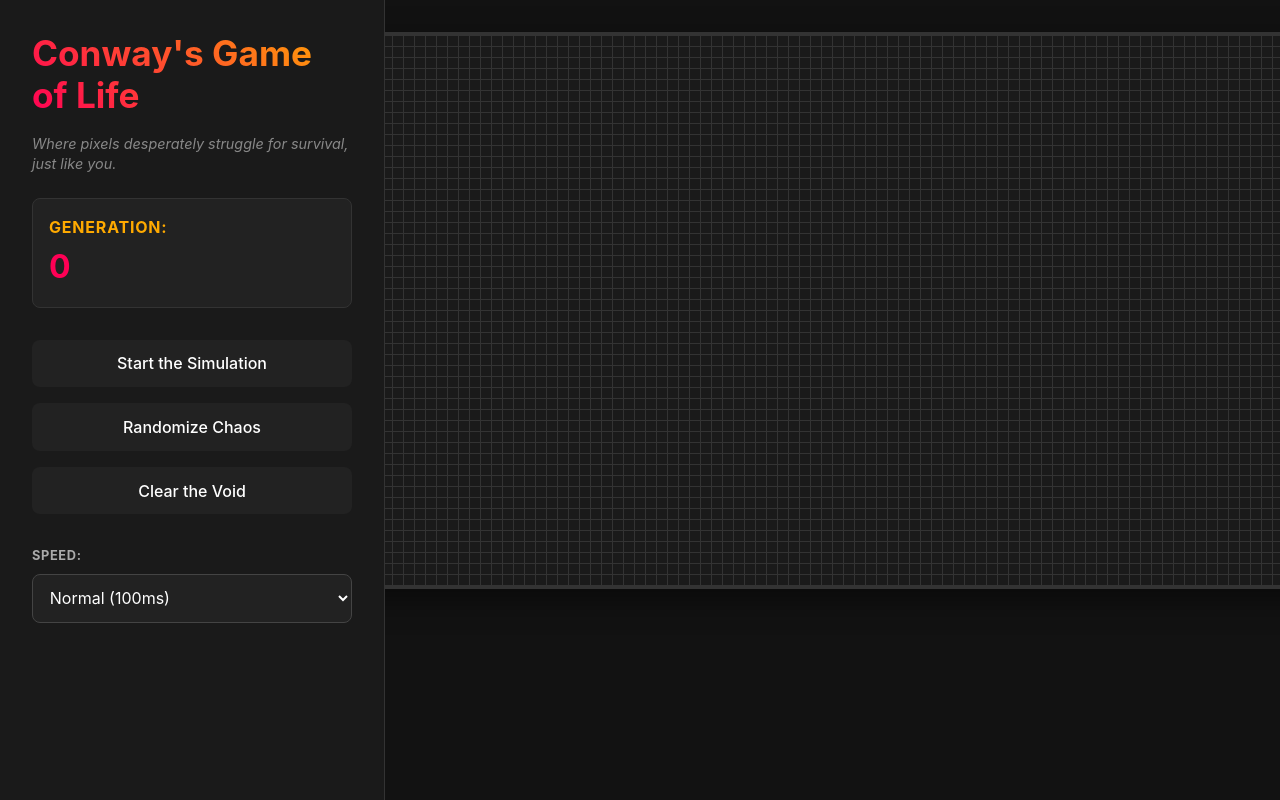
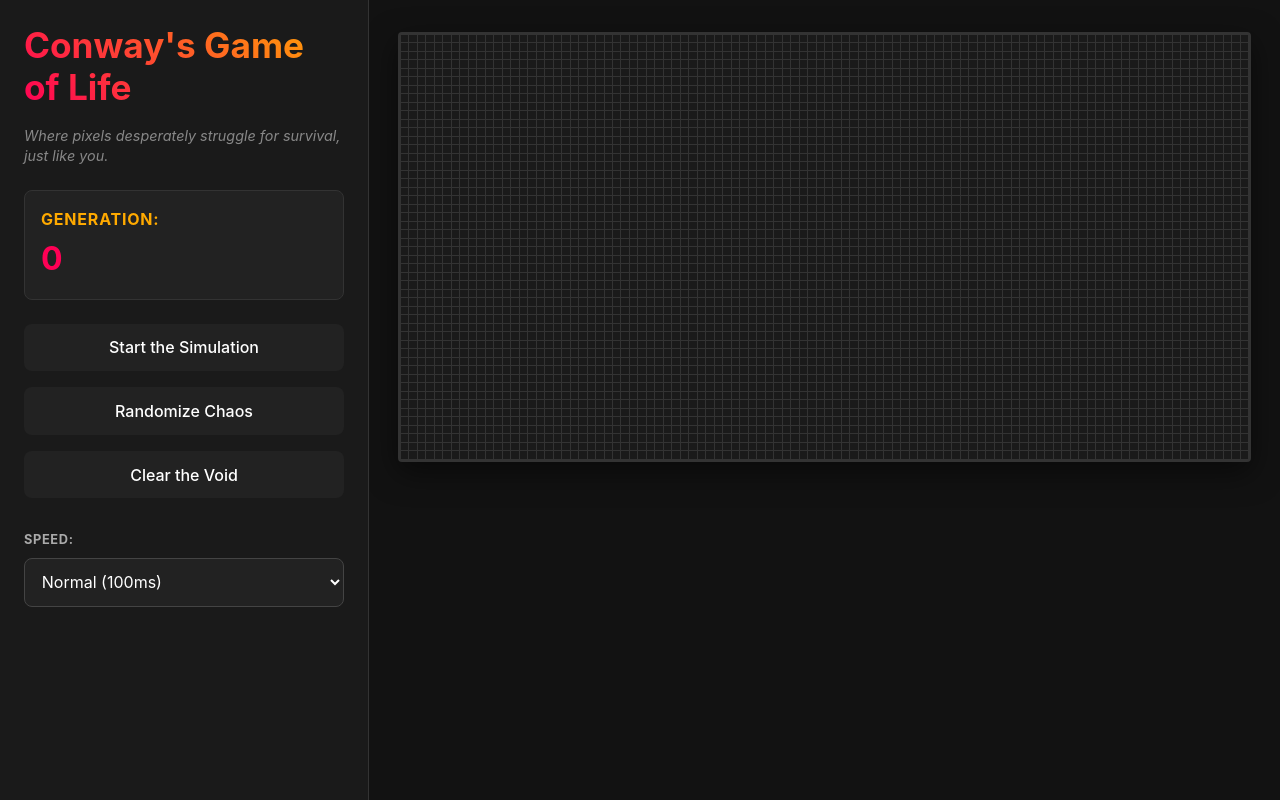
Before and after one commit to tommardev/game-of-life, a React (Vite) app: page / in a window 1280 px wide. Built offline with nearby package versions, Linux system fonts and the light colour scheme.

Commit message:
Fix UI scaling and eliminate CSS transition perf bottleneck

```diff
--- a/src/App.css
+++ b/src/App.css
@@ -10,12 +10,12 @@
 .sidebar {
   width: 320px;
   min-width: 320px;
-  padding: 2rem;
+  padding: 1.5rem;
   background-color: #1a1a1a;
   border-right: 1px solid #333;
   display: flex;
   flex-direction: column;
-  gap: 2rem;
+  gap: 1.5rem;
   overflow-y: auto;
 }
 
--- a/src/components/Cell/Cell.css
+++ b/src/components/Cell/Cell.css
@@ -1,9 +1,8 @@
 .cell {
   position: relative;
-  width: 10px;
-  height: 10px;
+  width: 100%;
+  height: 100%;
   cursor: pointer;
-  transition: background-color 0.2s ease;
 }
 
 /* Tooltip Spice */
--- a/src/components/Chart/Chart.css
+++ b/src/components/Chart/Chart.css
@@ -3,8 +3,7 @@
   max-width: 800px;
   background-color: #1a1a1a;
   border-radius: 12px;
-  padding: 1.5rem;
-  border: 1px solid #333;
+  padding: 1rem;
 }
 
 .chart-header {
@@ -53,7 +52,7 @@
 .svg-wrapper {
   position: relative;
   width: 100%;
-  height: 150px;
+  height: 100px;
   background-color: #111;
   border-radius: 8px;
   overflow: hidden;
--- a/src/components/Grid/Grid.css
+++ b/src/components/Grid/Grid.css
@@ -2,9 +2,12 @@
   display: grid;
   gap: 1px;
   background-color: #333;
-  justify-content: center;
   border: 2px solid #333;
   border-radius: 4px;
-  padding: 2px;
+  padding: 1px;
   box-shadow: 0 10px 30px rgba(0,0,0,0.5);
+  width: 100%;
+  max-width: calc((100vh - 4rem) * 2); /* 2:1 aspect ratio constraint */
+  max-height: calc(100vh - 4rem);
+  aspect-ratio: 2 / 1;
 }
--- a/src/components/Grid/Grid.tsx
+++ b/src/components/Grid/Grid.tsx
@@ -13,7 +13,7 @@ export const Grid = ({ grid, onToggleCell }: GridProps) => {
     <div
       className="grid-container"
       style={{
-        gridTemplateColumns: `repeat(${NUM_COLS}, 10px)`
+        gridTemplateColumns: `repeat(${NUM_COLS}, 1fr)`
       }}
     >
       {grid.map((row, i) =>
```
